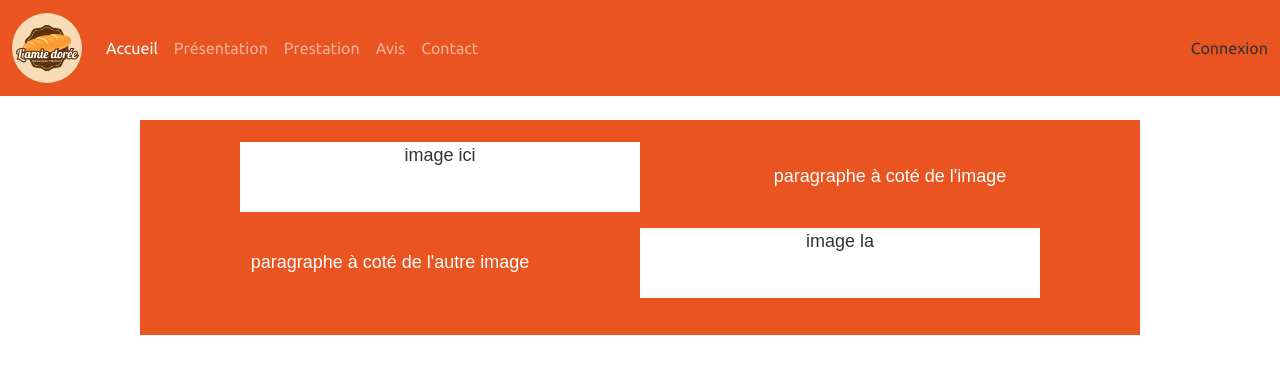
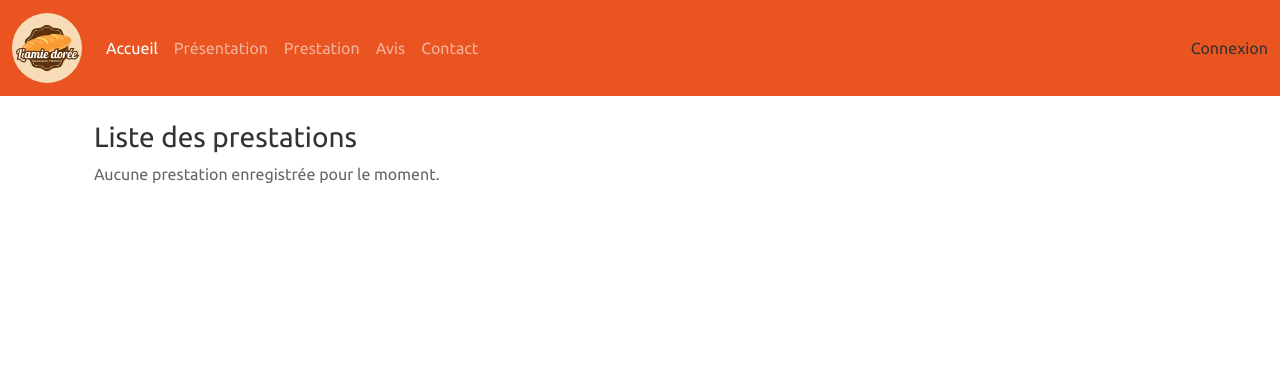
Before and after one commit to alexisdejean/AP1_Boulangerie, a Symfony app: template templates/prestation/index.html.twig in a window 1280 px wide. Shown: the top 374 px of the page. Run offline with Twig, Linux system fonts and the light colour scheme; the template is opened without the code that fills it, so the values that code supplies are empty; some libraries are stand-ins or nearby versions.

Commit message:
<feature>(page prestation) : WARNING ! LE STYLE N'EST PAS OPTIMAL

```diff
--- a/templates/prestation/index.html.twig
+++ b/templates/prestation/index.html.twig
@@ -1,19 +1,47 @@
 {% extends 'base.html.twig' %}
 
-{% block title %}Prestation{% endblock %}
+{% block title %}Prestations{% endblock %}
 
 {% block body %}
-<style>
-    .example-wrapper { margin: 1em auto; max-width: 1000px; width: 95%; font: 18px/1.5 sans-serif; }
-    .example-wrapper code { background: #F5F5F5; padding: 2px 6px; }
-</style>
+<div class="container my-4">
 
-<div class="example-wrapper">
-<div class="prestation">
-<p class="text-image-1">paragraphe à coté de l'image</p>
-<p class="image-1">image ici</p>
-<p class="text-image-2"> paragraphe à coté de l'autre image</p>
-<p class="image-2">image la</p>
-</div>
+    {# Flash messages #}
+    {% for message in app.flashes('success') %}
+        <div class="alert alert-success">{{ message }}</div>
+    {% endfor %}
+
+    {# Formulaire pour les admins #}
+    {% if is_granted('ROLE_ADMIN') %}
+        <h2>Ajouter une prestation</h2>
+        {{ form_start(form, {'attr': {'enctype': 'multipart/form-data'}}) }}
+            {{ form_row(form.article) }}
+            {{ form_row(form.imageFile) }}
+            <button type="submit" class="btn btn-primary mt-3">Enregistrer</button>
+        {{ form_end(form) }}
+        <hr class="my-4">
+    {% endif %}
+
+    <h3>Liste des prestations</h3>
+    {% if prestations is not empty %}
+        {% for prestation in prestations %}
+            <div class="prestation my-4 p-3 border rounded shadow-sm">
+                <div class="row align-items-center">
+                    <div class="col-md-4">
+                        <p>{{ prestation.article|raw }}</p>
+                    </div>
+                    <div class="col-md-8 text-center">
+                        {% if prestation.image %}
+                            <img src="/{{ prestation.image }}" class="img-fluid rounded shadow" style="width: 100%; height: auto;">
+                        {% else %}
+                            <p class="text-muted">Aucune image pour cette prestation</p>
+                        {% endif %}
+                    </div>
+                </div>
+            </div>
+        {% endfor %}
+    {% else %}
+        <p class="text-muted">Aucune prestation enregistrée pour le moment.</p>
+    {% endif %}
+
 </div>
 {% endblock %}
```
Also changed, not shown: migrations/Version20251010192716.php (added, +33 -0 lines), src/Controller/ContactController.php (+0 -9 lines), src/Controller/PresentationController.php (+11 -17 lines), src/Controller/PrestationController.php (+54 -3 lines), src/Entity/Prestation.php (+6 -7 lines), templates/contact/index.html.twig (+11 -5 lines), templates/presentation/index.html.twig (+9 -16 lines), public/assets/css/style.css, public/uploads/68e95e4c361c7.webp (added), public/uploads/68e9614691ed1.webp (added).
